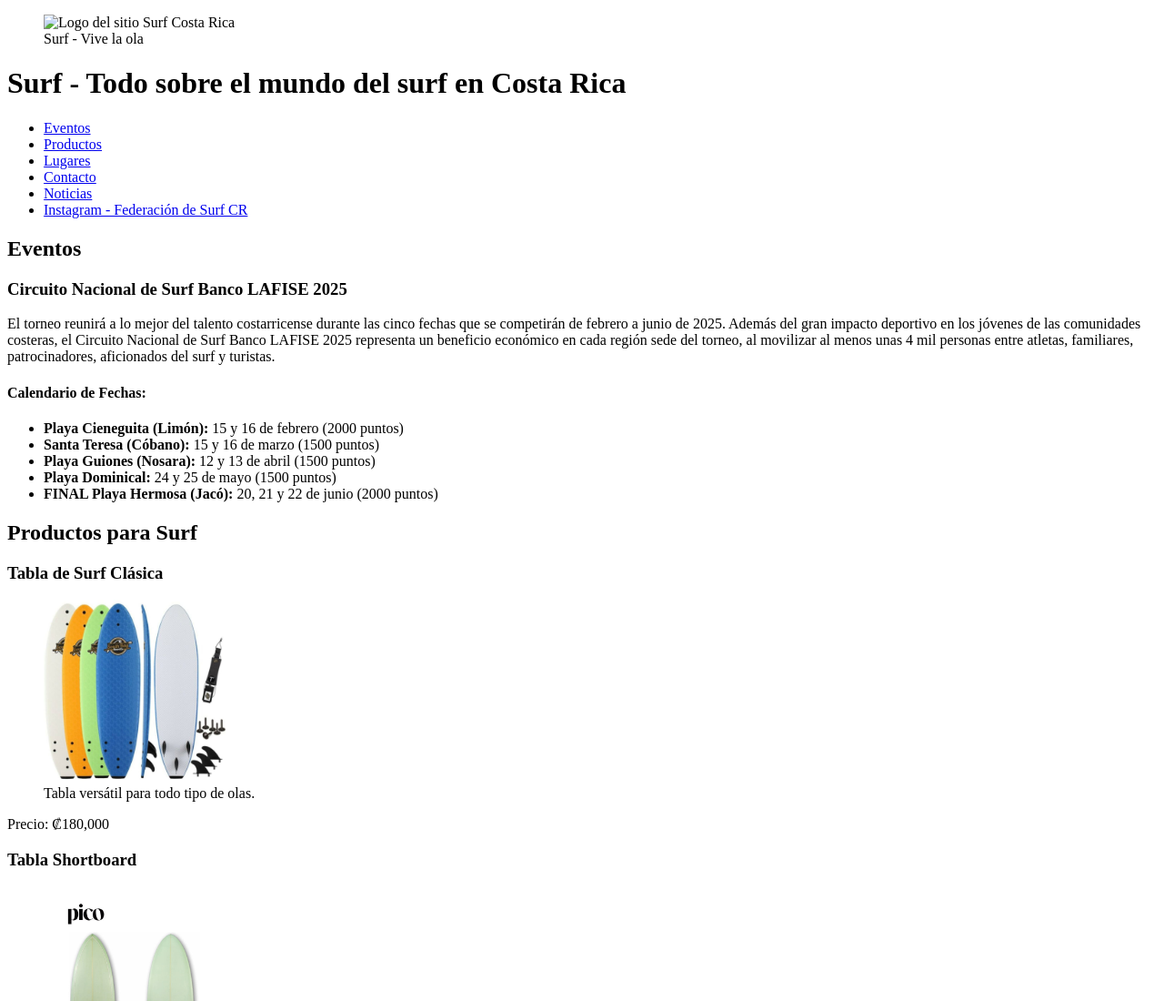
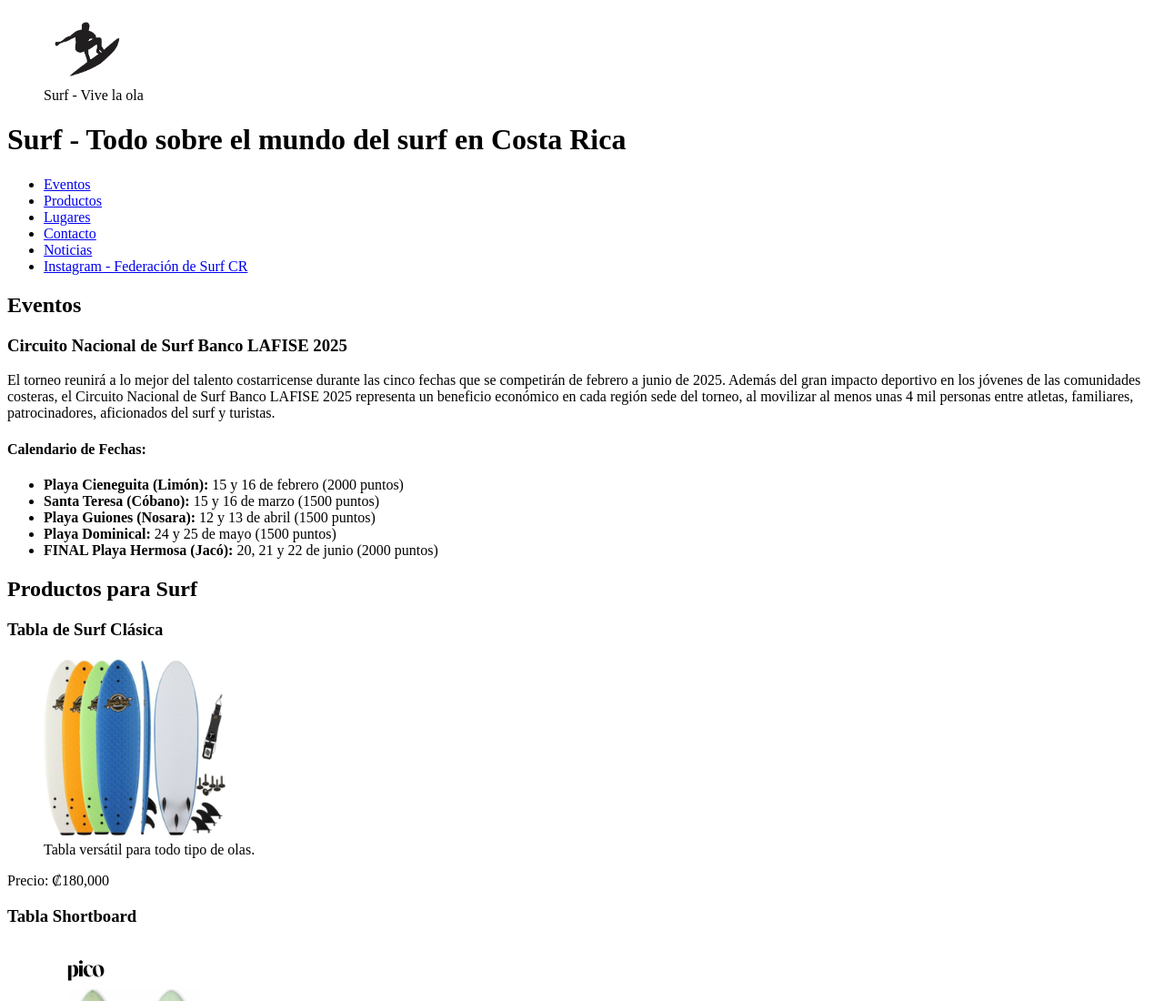
Before and after one commit to Seraf1n0/SurfCR, a plain HTML site: page index.html in a window 1280 px wide. Shown: the top 1100 px of the page at 91% size. Drawn offline with Linux system fonts and the light colour scheme.

Commit message:
Documentación de README y sus imagenes.

```diff
--- a/index.html
+++ b/index.html
@@ -8,7 +8,7 @@
 <body>
     <header>
         <figure>
-            <img src="logo-surf.png" alt="Logo del sitio Surf Costa Rica" width="100" tabindex="0">
+            <img src="imgs/logo-surf.png" alt="Logo del sitio Surf Costa Rica" width="100" tabindex="0">
             <figcaption>Surf - Vive la ola</figcaption>
         </figure>
         <h1>Surf - Todo sobre el mundo del surf en Costa Rica</h1>
```
Also changed, not shown: Accesibilidad-1.png (added), Rendimiento.png (added), SEO-1.png (added), W3C.png (added), imgs/logo-surf.png (added), 1 other file.
